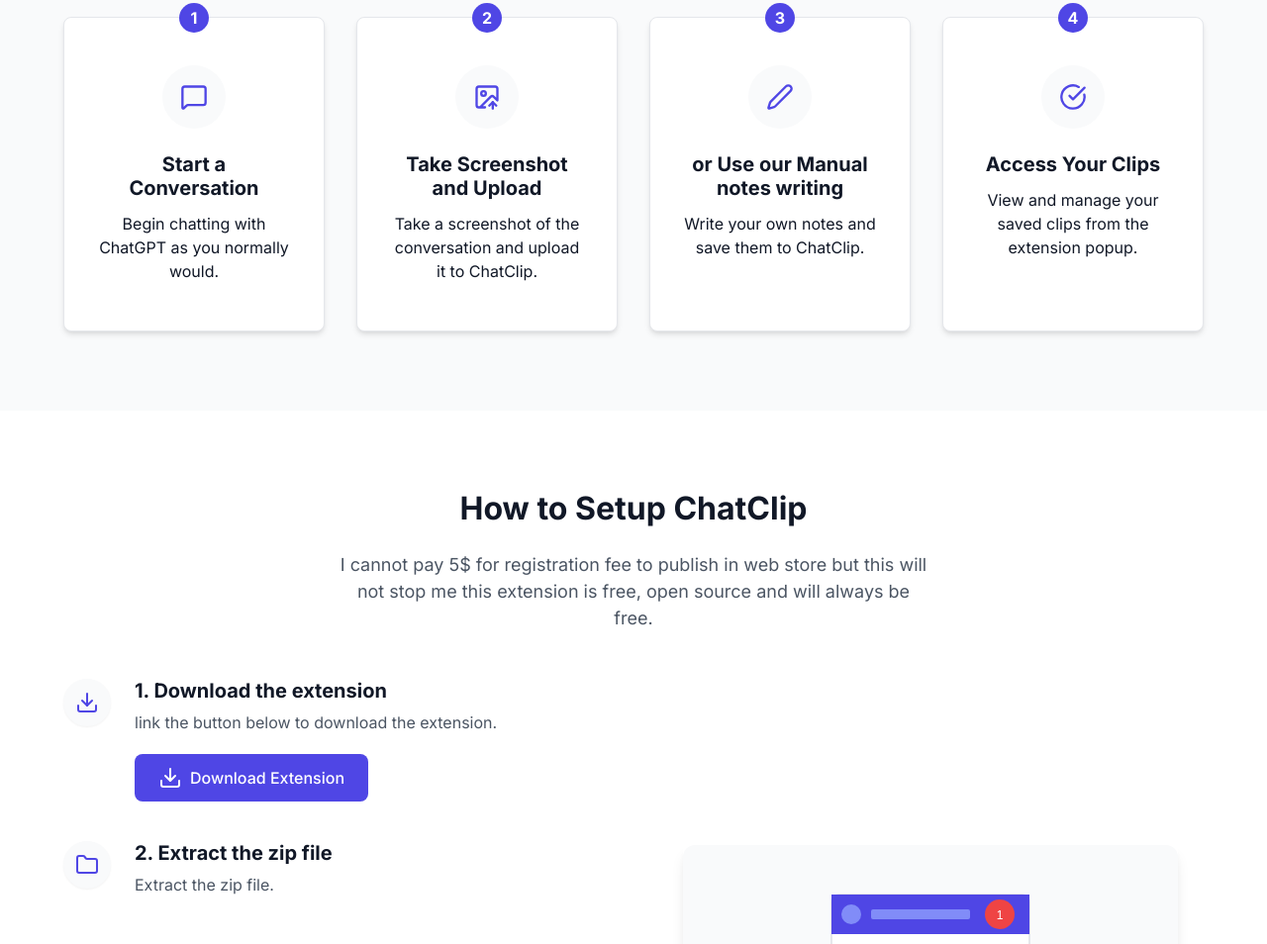
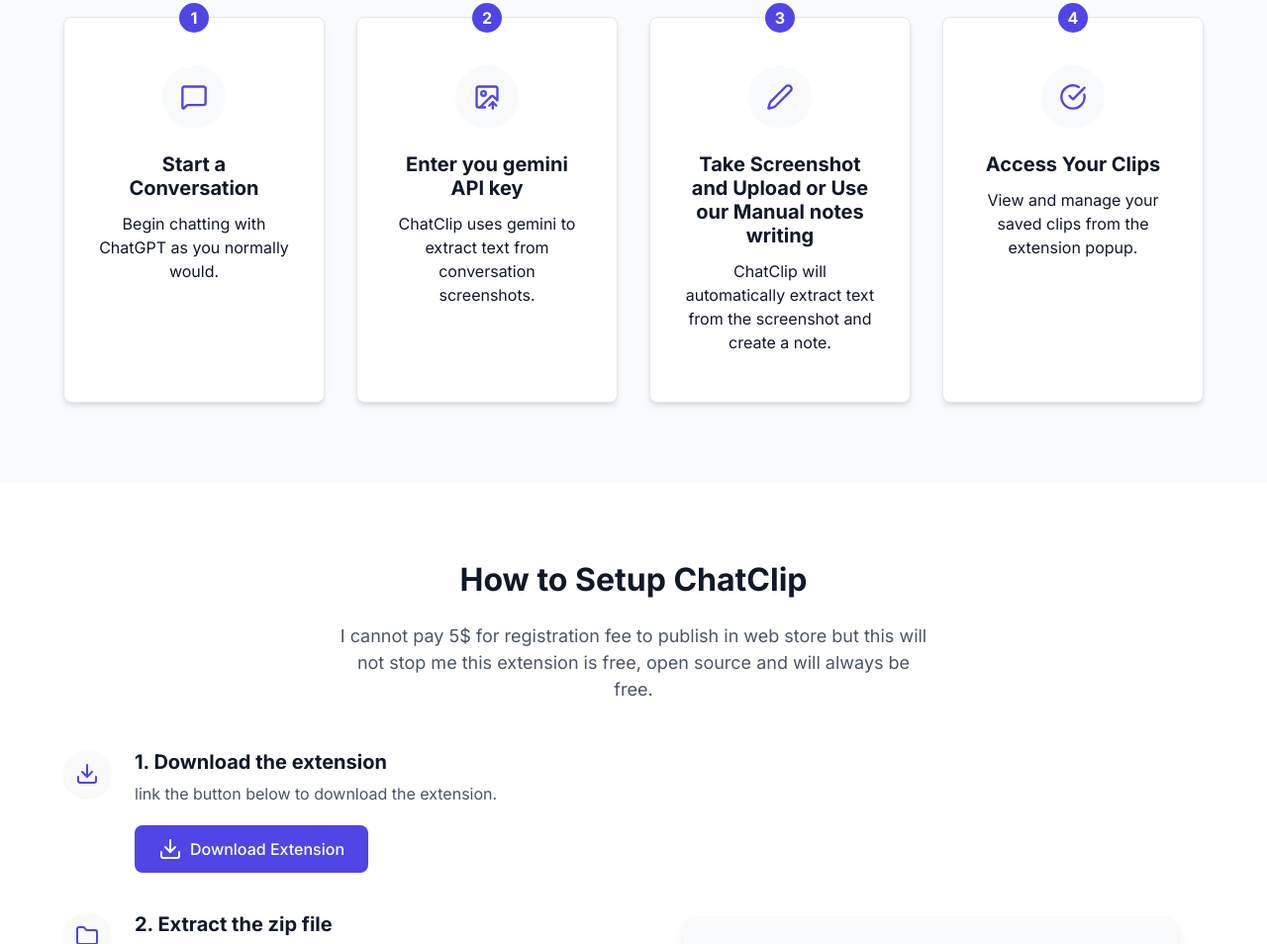
Before and after one commit to Cat-The-Developer-2/chatClip, a browser extension: page landingPage/index.html in a window 1280 px wide. Shown: the part 1739-2693 px from the top of the page at 99% size. Drawn offline with nearby package versions, Linux system fonts and the light colour scheme.

Commit message:
api key removed

```diff
--- a/landingPage/index.html
+++ b/landingPage/index.html
@@ -157,9 +157,10 @@
             <div class="step-icon">
               <i data-lucide="image-up"></i>
             </div>
-            <h3>Take Screenshot and Upload</h3>
+            <h3>Enter you gemini API key</h3>
             <p>
-              Take a screenshot of the conversation and upload it to ChatClip.
+              ChatClip uses gemini to extract text from conversation
+              screenshots.
             </p>
           </div>
 
@@ -168,8 +169,11 @@
             <div class="step-icon">
               <i data-lucide="pen"></i>
             </div>
-            <h3>or Use our Manual notes writing</h3>
-            <p>Write your own notes and save them to ChatClip.</p>
+            <h3>Take Screenshot and Upload or Use our Manual notes writing</h3>
+            <p>
+              ChatClip will automatically extract text from the screenshot and
+              create a note.
+            </p>
           </div>
 
           <div class="step-card">
--- a/script.js
+++ b/script.js
@@ -90,7 +90,7 @@
 
   // File Upload and OCR Processing
   async function handleFileUpload() {
-    const API_KEY = "AIzaSyBJvbNDMrIIo6R_8cElq3TD_H6Ra0onpAY"; // Replace with your actual API key!
+    const API_KEY = prompt("Enter your gemini API key"); // Replace with your actual API key!
     const URL = `https://generativelanguage.googleapis.com/v1beta/models/gemini-2.0-flash:generateContent?key=${API_KEY}`;
 
     const file = fileInput.files[0];
```
